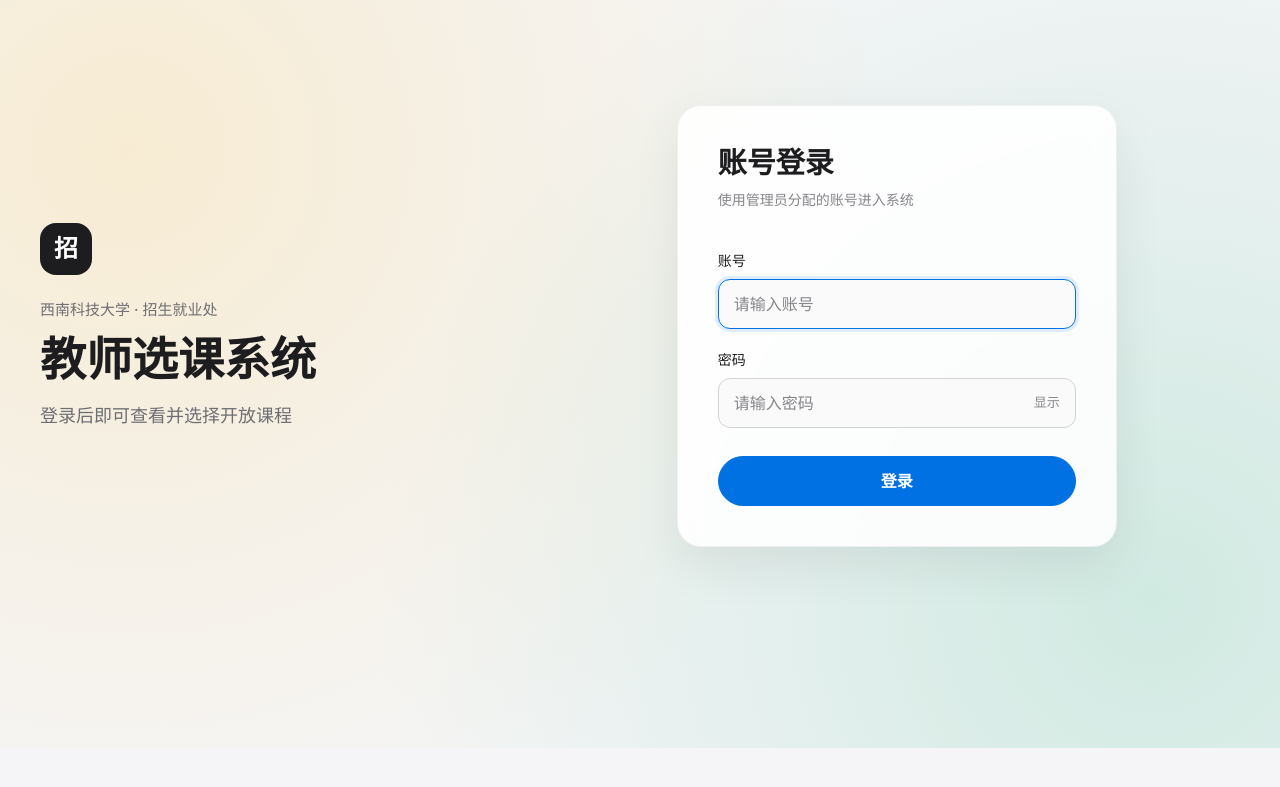
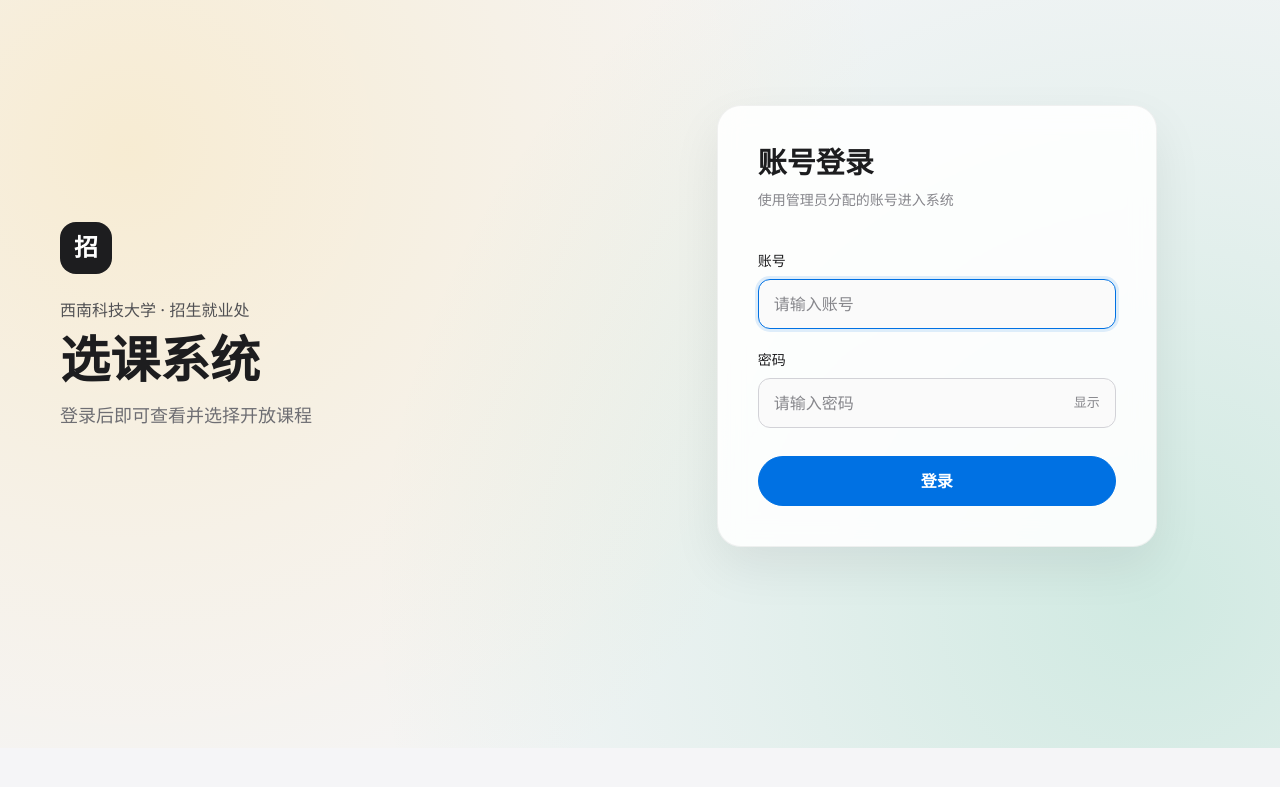
Before and after one commit to liz296738-jpg/Cours-Selection-System, a Django app: page /login/ in a window 1280 px wide. Shown: the top 787 px of the page. Run offline with Django 5.2, Linux system fonts and the light colour scheme; data comes from the database, SQL or seed files in the repository.

Commit message:
style: tighten login brand hierarchy

```diff
--- a/selection/tests.py
+++ b/selection/tests.py
@@ -191,6 +191,7 @@ class PublicTests(TestCase):
     def test_login_page_has_accessible_controls(self):
         response = Client().get(reverse("login"))
         self.assertContains(response, "西南科技大学 · 招生就业处")
+        self.assertContains(response, "选课系统")
         self.assertContains(response, 'autocomplete="username"')
         self.assertContains(response, 'autocomplete="current-password"')
         self.assertContains(response, "data-password-toggle")
--- a/static/css/app.css
+++ b/static/css/app.css
@@ -114,12 +114,12 @@ textarea.form-control { min-height: 105px; resize: vertical; }
 .auth-main::before { display: none; }
 .auth-main > * { position: relative; z-index: 1; }
 .auth-main + .footer { display: none; }
-.login-shell { display: grid; grid-template-columns: minmax(0, .8fr) minmax(420px, 1.2fr); align-items: center; gap: 56px; width: min(1200px, 100%); transform: translateY(-6vh); }
-.login-intro { color: var(--ink); }
+.login-shell { display: grid; grid-template-columns: minmax(0, .85fr) minmax(420px, 1fr); align-items: center; gap: clamp(64px, 9vw, 112px); width: min(1160px, 100%); transform: translateY(-6vh); }
+.login-intro { width: min(480px, 100%); color: var(--ink); }
 .login-mark { display: grid; width: 52px; height: 52px; place-items: center; border-radius: 16px; background: #1d1d1f; color: #fff; font-size: 24px; font-weight: 650; }
-.login-identity { margin: 24px 0 0; color: #6e6e73; font-size: 15px; font-weight: 500; }
-.login-intro h1 { margin: 12px 0 0; color: #1d1d1f; font-size: 46px; font-weight: 650; letter-spacing: 0; line-height: 1.15; }
-.login-description { margin: 16px 0 0; color: #6e6e73; font-size: 18px; line-height: 1.5; }
+.login-identity { margin: 24px 0 0; color: #515154; font-size: 16px; font-weight: 500; }
+.login-intro h1 { margin: 10px 0 0; color: #1d1d1f; font-size: 50px; font-weight: 650; letter-spacing: 0; line-height: 1.12; }
+.login-description { margin: 14px 0 0; color: #6e6e73; font-size: 18px; line-height: 1.5; }
 .login-form { width: min(440px, 100%); justify-self: center; padding: 40px; border: 1px solid rgba(0, 0, 0, .055); border-radius: 24px; background: rgba(255, 255, 255, .88); box-shadow: 0 20px 50px rgba(0, 0, 0, .07); backdrop-filter: blur(12px); }
 .login-card-heading h2 { margin: 0; color: #1d1d1f; font-size: 29px; font-weight: 650; line-height: 1.2; }
 .login-card-heading p { margin: 8px 0 0; color: #86868b; font-size: 14px; line-height: 1.5; }
--- a/templates/registration/login.html
+++ b/templates/registration/login.html
@@ -5,7 +5,7 @@
   <div class="login-intro">
     <span class="login-mark" aria-hidden="true">招</span>
     <p class="login-identity">西南科技大学 · 招生就业处</p>
-    <h1>教师选课系统</h1>
+    <h1>选课系统</h1>
     <p class="login-description">登录后即可查看并选择开放课程</p>
   </div>
 
```
